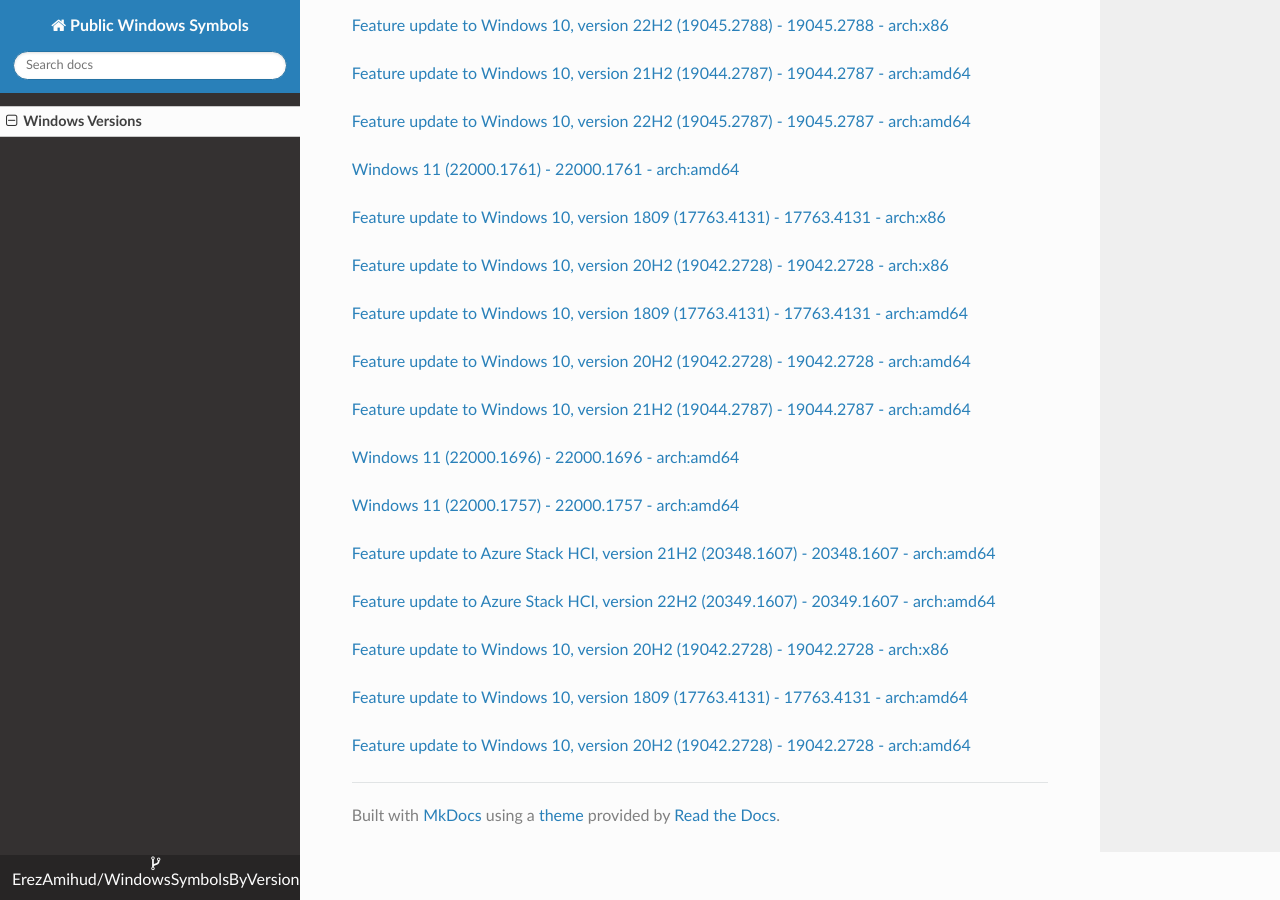
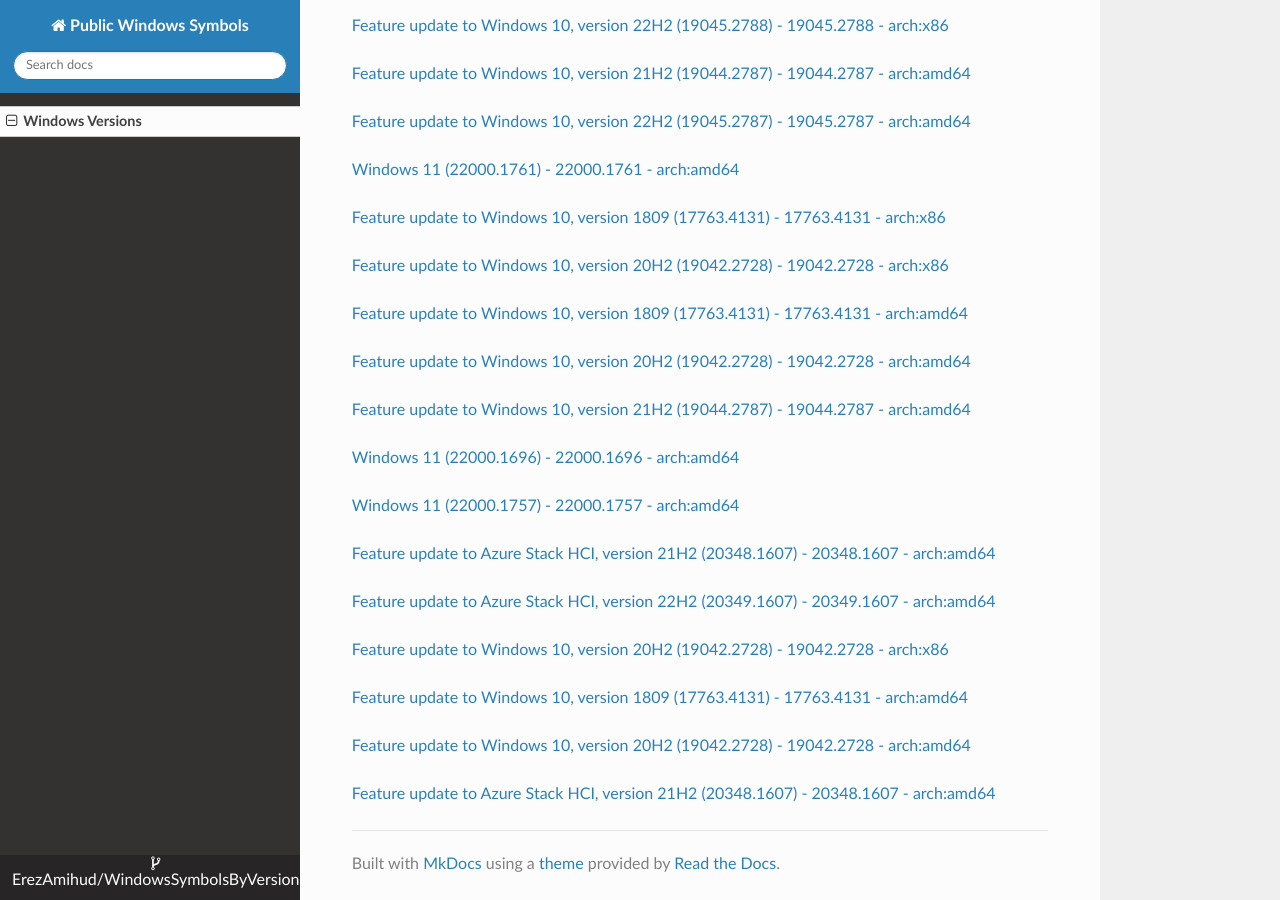
Before and after one commit to ErezAmihud/WindowsSymbolsByVersion, an MkDocs documentation site: the page built from docs/index.md, in a window 1280 px wide and 900 px high, scrolled down 35981 px. Built offline with MkDocs 1.6.1, drawn with Linux system fonts in a browser that asks for light colours; nearby versions of some CDN libraries.

Commit message:
Automated commit, add manifest for 7fde7fc9-df24-4d5e-8215-77f9193a474a

```diff
--- a/docs/index.md
+++ b/docs/index.md
@@ -2089,3 +2089,6 @@
 
 
 [Feature update to Windows 10, version 20H2 (19042.2728) - 19042.2728 - arch:amd64](https://github.com/ErezAmihud/WindowsSymbolsByVersion/blob/main/manifests/3f106b39-c52e-47d7-9d71-b4937fd899e7.manifest)
+
+
+[Feature update to Azure Stack HCI, version 21H2 (20348.1607) - 20348.1607 - arch:amd64](https://github.com/ErezAmihud/WindowsSymbolsByVersion/blob/main/manifests/7fde7fc9-df24-4d5e-8215-77f9193a474a.manifest)
```
Also changed, not shown: process_builds.json (+1 -1 lines).
